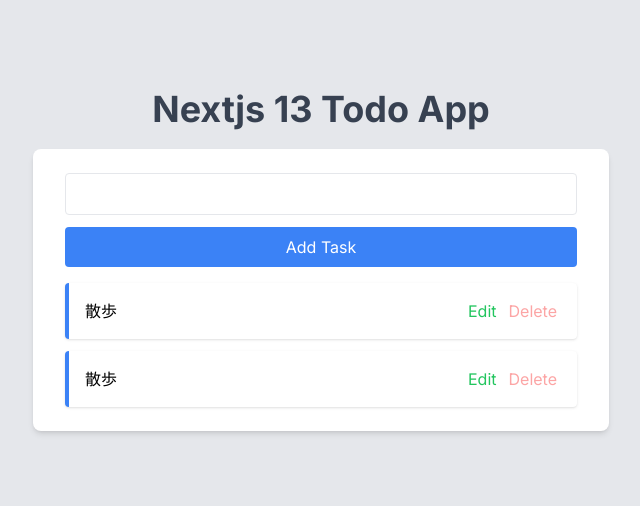
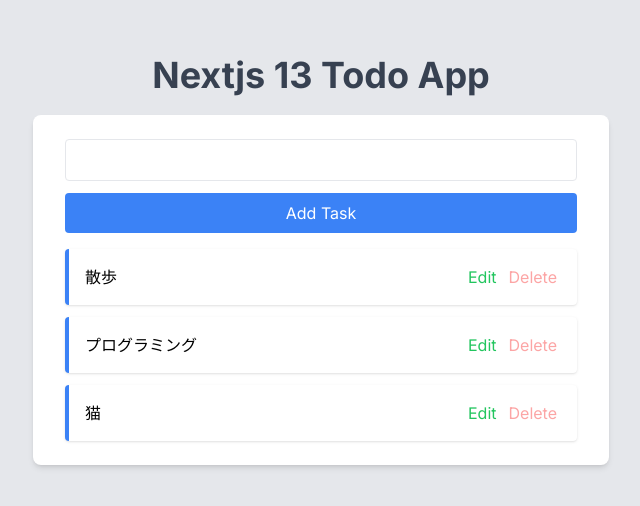
Before and after one commit to mozumasu/nexJs-Todo-app, a Next.js app: page / in a window 1280 px wide. Shown: the part 204-710 px from the top of the page, without its empty margins (319-959 px from the left). Built offline with nearby package versions, Linux system fonts and the light colour scheme; data requests are answered from the project's data file.

Commit message:
APIから取得した配列をTodoListへ表示

```diff
--- a/src/app/components/TodoList.tsx
+++ b/src/app/components/TodoList.tsx
@@ -1,22 +1,25 @@
+import { TaskType } from '@/page/types';
 import React from 'react';
 
-const TodoList = () => {
+interface TodoListProps {
+  tasks: TaskType[];
+}
+
+const TodoList = ({ tasks }: TodoListProps) => {
   return (
     <ul className="space-y-3">
-      <li className="flex justify-between p-4 bg-white border-l-4 border-blue-500 rounded shadow">
-        <span>散歩</span>
-        <div>
-          <button className="text-green-500 mr-3">Edit</button>
-          <button className="text-red-300 mr-1">Delete</button>
-        </div>
-      </li>
-      <li className="flex justify-between p-4 bg-white border-l-4 border-blue-500 rounded shadow">
-        <span>散歩</span>
-        <div>
-          <button className="text-green-500 mr-3">Edit</button>
-          <button className="text-red-300 mr-1">Delete</button>
-        </div>
-      </li>
+      {tasks.map((task) => (
+        <li
+          key={task.id}
+          className="flex justify-between p-4 bg-white border-l-4 border-blue-500 rounded shadow"
+        >
+          <span>{task.text}</span>
+          <div>
+            <button className="text-green-500 mr-3">Edit</button>
+            <button className="text-red-300 mr-1">Delete</button>
+          </div>
+        </li>
+      ))}
     </ul>
   );
 };
--- a/src/app/page.tsx
+++ b/src/app/page.tsx
@@ -1,8 +1,11 @@
 import Image from 'next/image';
 import TodoList from './components/TodoList';
 import AddTask from './components/AddTask';
+import { getAllTasks } from '@/page/api';
 
-export default function Home() {
+export default async function Home() {
+  const tasks = await getAllTasks();
+
   return (
     <main className="flex flex-col items-center justify-center min-h-screen py-2 bg-gray-200">
       <h1 className="text-4xl font-bold text-gray-700 mt-32">
@@ -11,7 +14,7 @@
       <div className="w-full max-w-xl mt-5">
         <div className="w-full px-8 py-6 bg-white shadow-md rounded-lg">
           <AddTask />
-          <TodoList />
+          <TodoList tasks={tasks} />
         </div>
       </div>
     </main>
```
